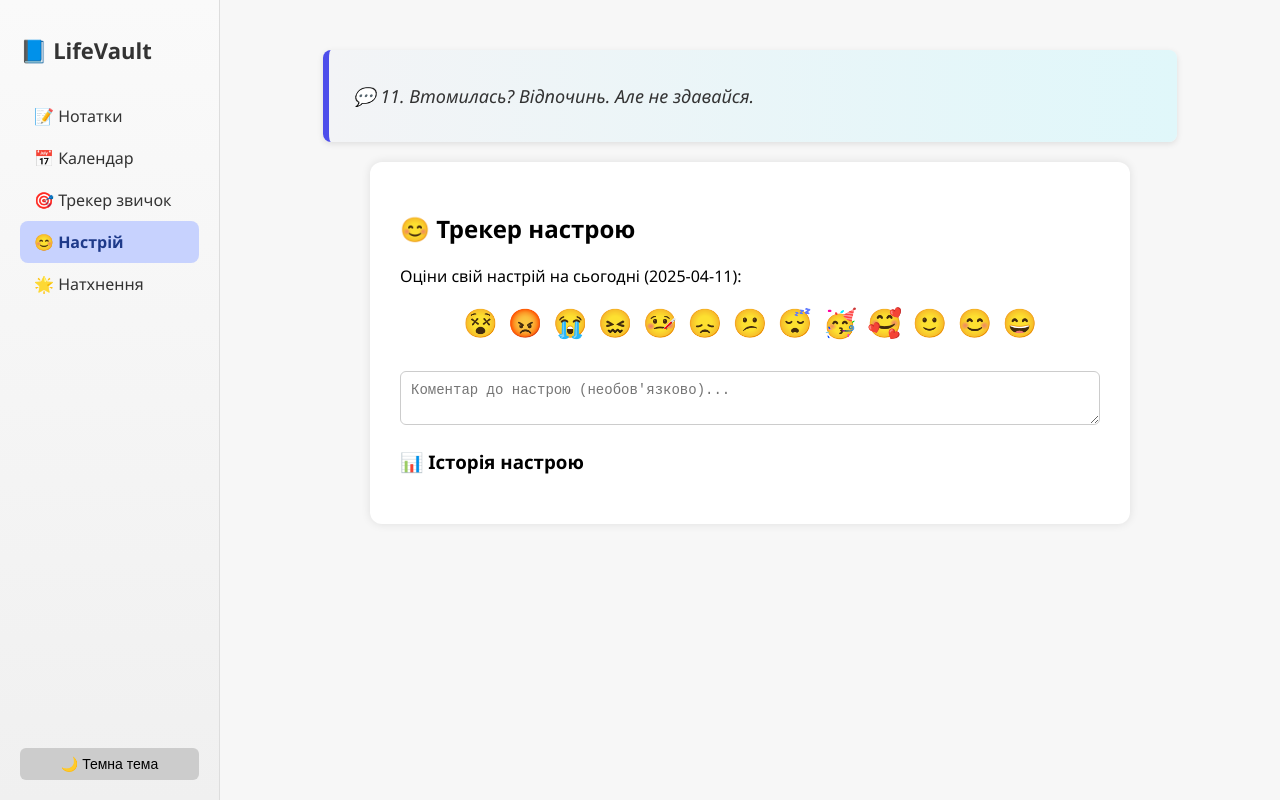
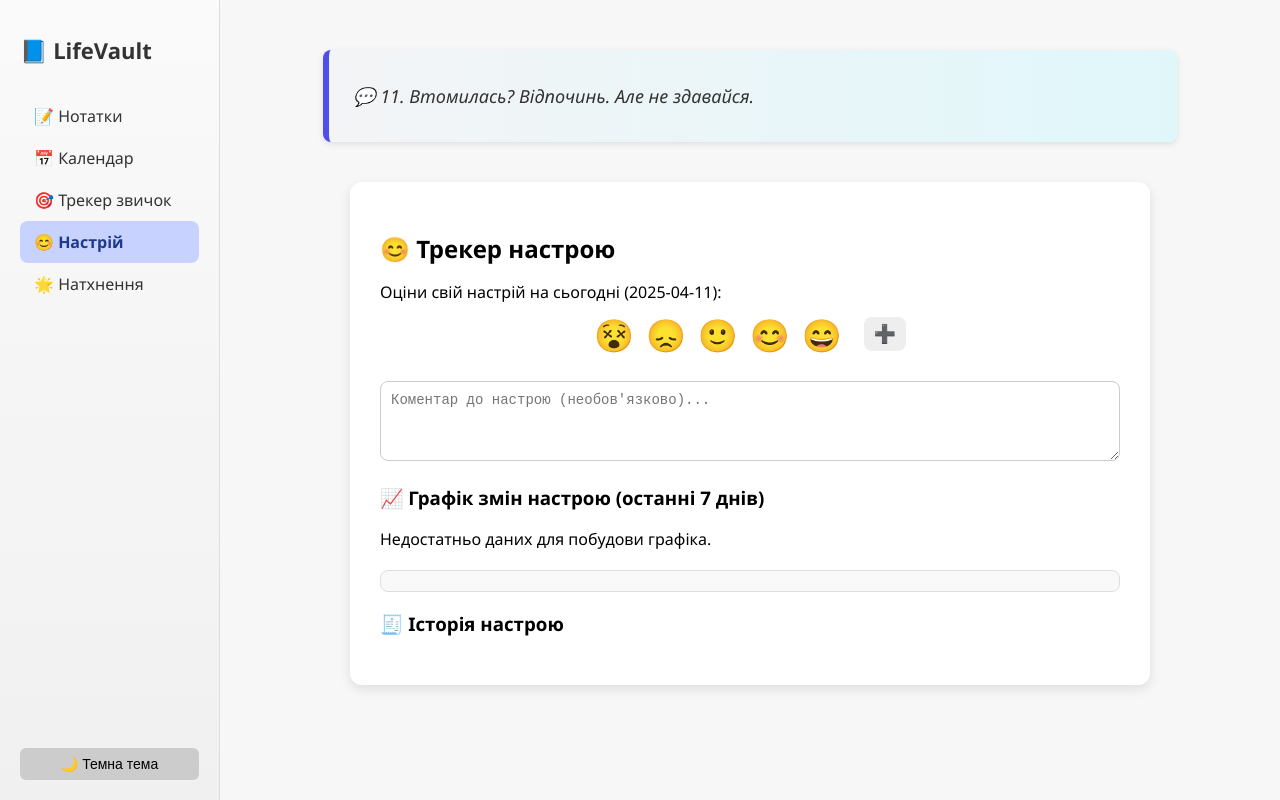
Before and after one commit to Vidziano/LifeVault, a React (Create React App) app: page /mood in a window 1280 px wide. Built offline with nearby package versions, Linux system fonts and the light colour scheme.

Commit message:
added graph,analysis of days,changed logic tracker

```diff
--- a/package.json
+++ b/package.json
@@ -7,7 +7,7 @@
     "@testing-library/jest-dom": "^6.6.3",
     "@testing-library/react": "^16.3.0",
     "@testing-library/user-event": "^13.5.0",
-    "chart.js": "^4.4.8",
+    "chart.js": "^4.4.9",
     "cra-template": "1.3.0",
     "fabric": "^6.6.2",
     "react": "^19.1.0",
--- a/src/MoodTracker.css
+++ b/src/MoodTracker.css
@@ -1,70 +1,134 @@
 .mood-tracker {
-    max-width: 700px;
-    margin: auto;
+    max-width: 800px;
+    margin: 40px auto;
     padding: 30px;
-    background-color: #fff;
+    background: #fff;
     border-radius: 12px;
-    box-shadow: 0 0 10px rgba(0,0,0,0.1);
+    box-shadow: 0 4px 12px rgba(0,0,0,0.1);
+    box-sizing: border-box;
   }
 
   body.dark .mood-tracker {
-    background-color: #2a2a2a;
-    color: white;
+    background: #2b2b2b;
+    color: #fff;
+    box-shadow: 0 4px 12px rgba(255,255,255,0.05);
+  }
+
+  .mood-tracker h2 {
+    font-size: 24px;
+    margin-bottom: 10px;
+  }
+
+  .mood-tracker p {
+    font-size: 16px;
+    margin-bottom: 10px;
   }
 
   .mood-emojis {
-    font-size: 28px;
+    margin-bottom: 15px;
+  }
+
+  .main-emojis {
     display: flex;
+    align-items: center;
     justify-content: center;
-    gap: 10px;
-    margin: 10px 0 20px;
+    gap: 12px;
     flex-wrap: wrap;
   }
 
   .emoji-rating {
+    font-size: 32px;
     cursor: pointer;
     transition: transform 0.2s;
   }
 
   .emoji-rating:hover {
-    transform: scale(1.3);
+    transform: scale(1.2);
   }
 
   .emoji-rating.selected {
     transform: scale(1.4);
-    font-weight: bold;
-    border-bottom: 2px solid #4e4eeb;
+    filter: drop-shadow(0 0 5px #4e4eeb);
   }
 
-  .mood-tracker textarea {
+  .add-extra {
+    background: #eee;
+    border: none;
+    border-radius: 8px;
+    padding: 6px 10px;
+    font-size: 18px;
+    cursor: pointer;
+    margin-left: 10px;
+    transition: background 0.2s;
+  }
+
+  .add-extra:hover {
+    background: #ddd;
+  }
+
+  .extra-emojis {
+    margin-top: 10px;
+    display: flex;
+    flex-wrap: wrap;
+    justify-content: center;
+    gap: 10px;
+  }
+
+  .emoji-extra {
+    font-size: 28px;
+    cursor: pointer;
+    opacity: 0.75;
+    transition: transform 0.2s, opacity 0.2s;
+  }
+
+  .emoji-extra:hover {
+    transform: scale(1.2);
+    opacity: 1;
+  }
+
+  textarea {
     width: 100%;
+    min-height: 80px;
+    margin-top: 10px;
     padding: 10px;
-    border-radius: 6px;
+    font-size: 14px;
+    border-radius: 8px;
     border: 1px solid #ccc;
     resize: vertical;
-    font-size: 14px;
-    margin-top: 10px;
     box-sizing: border-box;
   }
 
-  body.dark .mood-tracker textarea {
-    background-color: #333;
-    color: white;
+  body.dark textarea {
+    background-color: #444;
+    color: #fff;
     border: 1px solid #666;
   }
 
   .mood-history {
-    margin-top: 20px;
     list-style: none;
-    padding: 0;
+    padding-left: 0;
+    margin-top: 10px;
   }
 
   .mood-history li {
     padding: 6px 0;
     border-bottom: 1px solid #eee;
-    font-size: 15px;
   }
 
   body.dark .mood-history li {
     border-color: #444;
   }
+
+  .mood-summary {
+    margin-top: 20px;
+    font-size: 15px;
+    background: #f9f9f9;
+    padding: 10px 15px;
+    border-radius: 8px;
+    border: 1px solid #ddd;
+  }
+
+  body.dark .mood-summary {
+    background: #3a3a3a;
+    border: 1px solid #555;
+  }
--- a/src/MoodTracker.jsx
+++ b/src/MoodTracker.jsx
@@ -1,19 +1,31 @@
 import React, { useState, useEffect } from 'react';
+import { Line } from 'react-chartjs-2';
+import {
+  Chart as ChartJS,
+  LineElement,
+  PointElement,
+  CategoryScale,
+  LinearScale,
+} from 'chart.js';
 import './MoodTracker.css';
+
+ChartJS.register(LineElement, PointElement, CategoryScale, LinearScale);
+
+const mainEmojis = ['😵', '😞', '🙂', '😊', '😄'];
+const extraEmojis = ['😡', '😭', '😴', '🥳', '🥰', '🤯', '🤒'];
 
 function MoodTracker() {
   const [mood, setMood] = useState(null);
   const [comment, setComment] = useState('');
   const [history, setHistory] = useState([]);
+  const [showExtras, setShowExtras] = useState(false);
 
   const today = new Date().toISOString().split('T')[0];
-
-  const moodEmojis = ['😵', '😡', '😭', '😖', '🤒', '😞', '😕', '😴', '🥳', '🥰', '🙂', '😊', '😄'];
 
   useEffect(() => {
     const stored = JSON.parse(localStorage.getItem('moodHistory')) || [];
     setHistory(stored);
-    const todayEntry = stored.find(entry => entry.date === today);
+    const todayEntry = stored.find((entry) => entry.date === today);
     if (todayEntry) {
       setMood(todayEntry.mood);
       setComment(todayEntry.comment);
@@ -21,13 +33,56 @@ function MoodTracker() {
   }, []);
 
   useEffect(() => {
-    if (mood !== null) {
-      const updated = history.filter(entry => entry.date !== today);
+    if (mood !== null && typeof mood === 'string') {
+      const updated = history.filter((entry) => entry.date !== today);
       updated.push({ date: today, mood, comment });
       setHistory(updated);
       localStorage.setItem('moodHistory', JSON.stringify(updated));
     }
   }, [mood, comment]);
+
+  const recent = history
+    .filter((entry) => mainEmojis.includes(entry.mood))
+    .sort((a, b) => a.date.localeCompare(b.date))
+    .slice(-7);
+
+  const chartData = {
+    labels: recent.map((entry) => entry.date),
+    datasets: [
+      {
+        label: 'Оцінка настрою',
+        data: recent.map((entry) => mainEmojis.indexOf(entry.mood) + 1),
+        borderColor: '#4e4eeb',
+        backgroundColor: '#4e4eeb',
+        tension: 0.4,
+      },
+    ],
+  };
+
+  const chartOptions = {
+    scales: {
+      y: {
+        ticks: {
+          stepSize: 1,
+          callback: (value) => mainEmojis[value - 1] || '',
+        },
+        min: 1,
+        max: mainEmojis.length,
+      },
+    },
+  };
+
+  const bestDay = [...history]
+    .filter((entry) => mainEmojis.includes(entry.mood))
+    .sort((a, b) => mainEmojis.indexOf(b.mood) - mainEmojis.indexOf(a.mood))[0];
+
+  const worstDay = [...history]
+    .filter((entry) => mainEmojis.includes(entry.mood))
+    .sort((a, b) => mainEmojis.indexOf(a.mood) - mainEmojis.indexOf(b.mood))[0];
+
+  const handleExtraEmoji = (emoji) => {
+    setComment((prev) => (prev.includes(emoji) ? prev : prev + ' ' + emoji));
+  };
 
   return (
     <div className="mood-tracker">
@@ -35,16 +90,36 @@ function MoodTracker() {
       <p>Оціни свій настрій на сьогодні ({today}):</p>
 
       <div className="mood-emojis">
-        {moodEmojis.map((emoji, i) => (
+        <div className="main-emojis">
+          {mainEmojis.map((emoji, i) => (
             <span
               key={i}
-            title={`Оцінка: ${i + 1}`}
-            className={`emoji-rating ${mood === i + 1 ? 'selected' : ''}`}
-            onClick={() => setMood(i + 1)}
+              title={`Оцінка ${i + 1}`}
+              className={`emoji-rating ${mood === emoji ? 'selected' : ''}`}
+              onClick={() => setMood(emoji)}
             >
               {emoji}
             </span>
           ))}
+          <button className="add-extra" onClick={() => setShowExtras(!showExtras)}>
+            ➕
+          </button>
+        </div>
+
+        {showExtras && (
+          <div className="extra-emojis">
+            {extraEmojis.map((emoji, i) => (
+              <span
+                key={i}
+                title="Додатковий настрій (не враховується у графік)"
+                className="emoji-extra"
+                onClick={() => handleExtraEmoji(emoji)}
+              >
+                {emoji}
+              </span>
+            ))}
+          </div>
+        )}
       </div>
 
       <textarea
@@ -53,13 +128,33 @@ function MoodTracker() {
         onChange={(e) => setComment(e.target.value)}
       ></textarea>
 
-      <h3>📊 Історія настрою</h3>
+      <h3>📈 Графік змін настрою (останні 7 днів)</h3>
+      {recent.length > 0 ? (
+        <Line data={chartData} options={chartOptions} />
+      ) : (
+        <p>Недостатньо даних для побудови графіка.</p>
+      )}
+
+      <div className="mood-summary">
+        {bestDay && (
+          <p>
+            🌞 <strong>Найкращий день:</strong> {bestDay.date} — {bestDay.mood}
+          </p>
+        )}
+        {worstDay && (
+          <p>
+            🌧️ <strong>Найгірший день:</strong> {worstDay.date} — {worstDay.mood}
+          </p>
+        )}
+      </div>
+
+      <h3>🧾 Історія настрою</h3>
       <ul className="mood-history">
         {history
           .sort((a, b) => b.date.localeCompare(a.date))
           .map((entry, i) => (
             <li key={i}>
-              <strong>{entry.date}</strong>: {moodEmojis[entry.mood - 1]} — {entry.comment}
+              <strong>{entry.date}</strong>: {typeof entry.mood === 'string' ? entry.mood : '❓'} — {entry.comment}
             </li>
           ))}
       </ul>
```
Also changed, not shown: 1 other file (tests, documents, lock files or other folders). Lines whose indentation alone changed are shown as unchanged.
